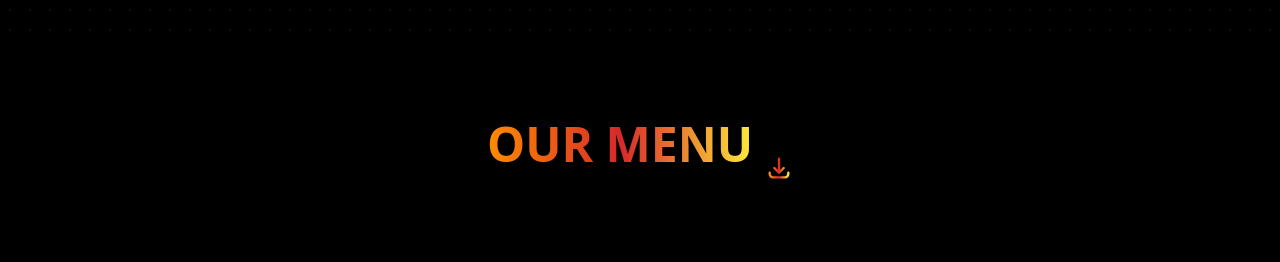
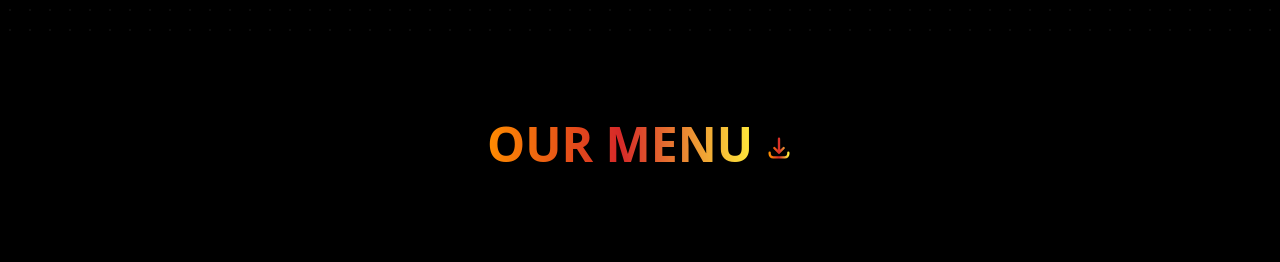
Before and after one commit to alexubilla8185/dem-boyz-bbq, a React (Vite) app: page / in a window 1280 px wide. Shown: the part 840-1102 px from the top of the page. Built offline with nearby package versions, Linux system fonts and the light colour scheme.

Commit message:
feat: Adjust menu section spacing
Aligns menu section title and link vertically for better visual presentation.

```diff
--- a/components/Menu.tsx
+++ b/components/Menu.tsx
@@ -44,7 +44,7 @@ export const Menu = () => {
     return (
         <section id="menu" className="py-20 bg-black">
             <div className="container mx-auto px-4">
-                <div className="flex justify-center items-center gap-x-3 mb-12">
+                <div className="flex justify-center items-baseline gap-x-3 mb-12">
                     <SectionTitle className="mb-0 leading-tight">Our Menu</SectionTitle>
                     <a
                         href="/menu.html"
```
